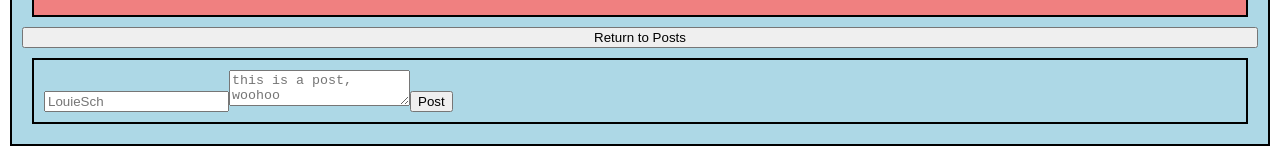
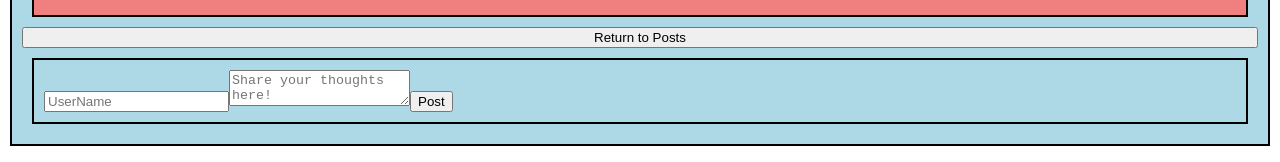
Before and after one commit to louiesch/AccessibleSeattle, a React (Create React App) app: page / in a window 1280 px wide. Both pictures are taken after a click on the button "Share Post". Shown: the part 121-283 px from the top of the page. Built offline with nearby package versions, Linux system fonts and the light colour scheme.

Commit message:
edit placeholder text for submission form

```diff
--- a/src/components/Posts/CreatePost.js
+++ b/src/components/Posts/CreatePost.js
@@ -16,11 +16,11 @@ function CreatePost() {
           <input
             type='text'
             name='userName'
-            placeholder='LouieSch' />
+            placeholder='UserName' />
           <textarea
             type='text'
             name='content'
-            placeholder='this is a post, woohoo' />
+            placeholder='Share your thoughts here!' />
           <button type='submit'>Post</button>
         </form>
       </div>
```
